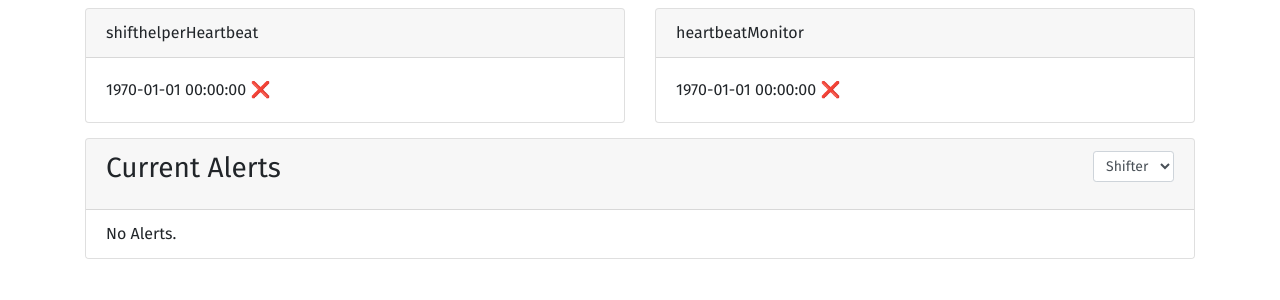
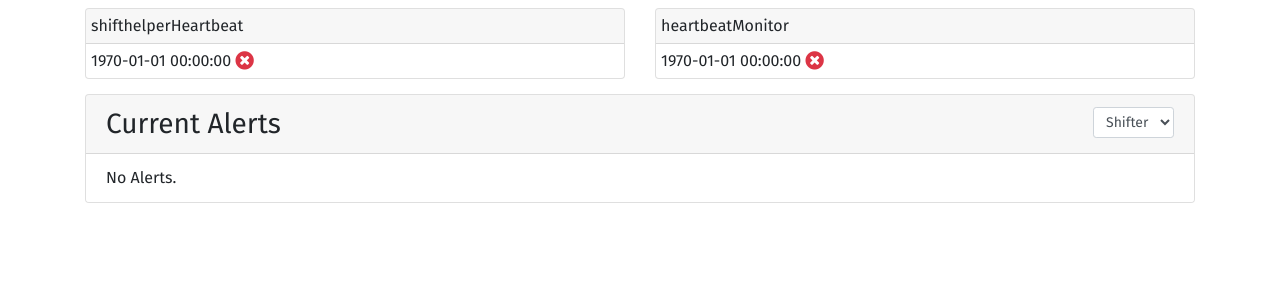
Before and after one commit to fact-project/shifthelper_webinterface, a Python web app: template shifthelper_webinterface/templates/index.html in a window 1280 px wide. Shown: the part 105-405 px from the top of the page. Run offline with Jinja, Linux system fonts and the light colour scheme; the template is opened without the code that fills it, so the values that code supplies are empty; some libraries are stand-ins or nearby versions.

Commit message:
Improve heartbeat and alerts layout

```diff
--- a/shifthelper_webinterface/static/style.css
+++ b/shifthelper_webinterface/static/style.css
@@ -43,3 +43,11 @@ nav .btn {
 div .card {
   margin-bottom: 15px;
 }
+
+.narrow {
+  padding: 5px;
+}
+
+h3.card-title {
+  margin-bottom: 0px;
+}
--- a/shifthelper_webinterface/templates/head.html
+++ b/shifthelper_webinterface/templates/head.html
@@ -6,6 +6,7 @@
 
   <link rel="stylesheet" href="{{ url_for('static', filename='vendor/bootstrap.min.css') }}">
   <link rel="stylesheet" href="{{ url_for('static', filename='style.css') }}">
+  <link rel="stylesheet" href="https://maxcdn.bootstrapcdn.com/font-awesome/4.7.0/css/font-awesome.min.css">
 
   <script defer src="{{ url_for('static', filename='vendor/jquery.min.js') }}"></script>
   <script defer src="{{ url_for('static', filename='vendor/socket.io.js') }}"></script>
--- a/shifthelper_webinterface/templates/index.html
+++ b/shifthelper_webinterface/templates/index.html
@@ -1,19 +1,22 @@
 <!DOCTYPE html>
 {% extends "layout.html" %}
 {% block content %}
+
 
 <div id="app" class="container">
   <div class="content">
     <div class="row">
       <div class="col-12 col-sm-6" v-for="(value, key) in heartbeats">
         <div class="card">
-          <div class="card-header">(( key ))</div>
-          <div class="card-body">
+          <div class="card-header narrow">(( key ))</div>
+          <div class="card-body narrow inline">
             (( moment(value).utc().format('YYYY-MM-DD HH:mm:ss') ))
             <span class="text-danger" v-if="heartbeatOutdated[key]">
-              <b>&#x274c;</b>
+              <span class="fa fa-times-circle fa-lg"></span>
             </span>
-            <span class="text-success" v-else><b>&#x2713;</b></span>
+            <span class="text-success" v-else>
+              <span class="fa fa-check-circle fa-lg"></span>
+            </span>
           </div>
         </div>
       </div>
```
